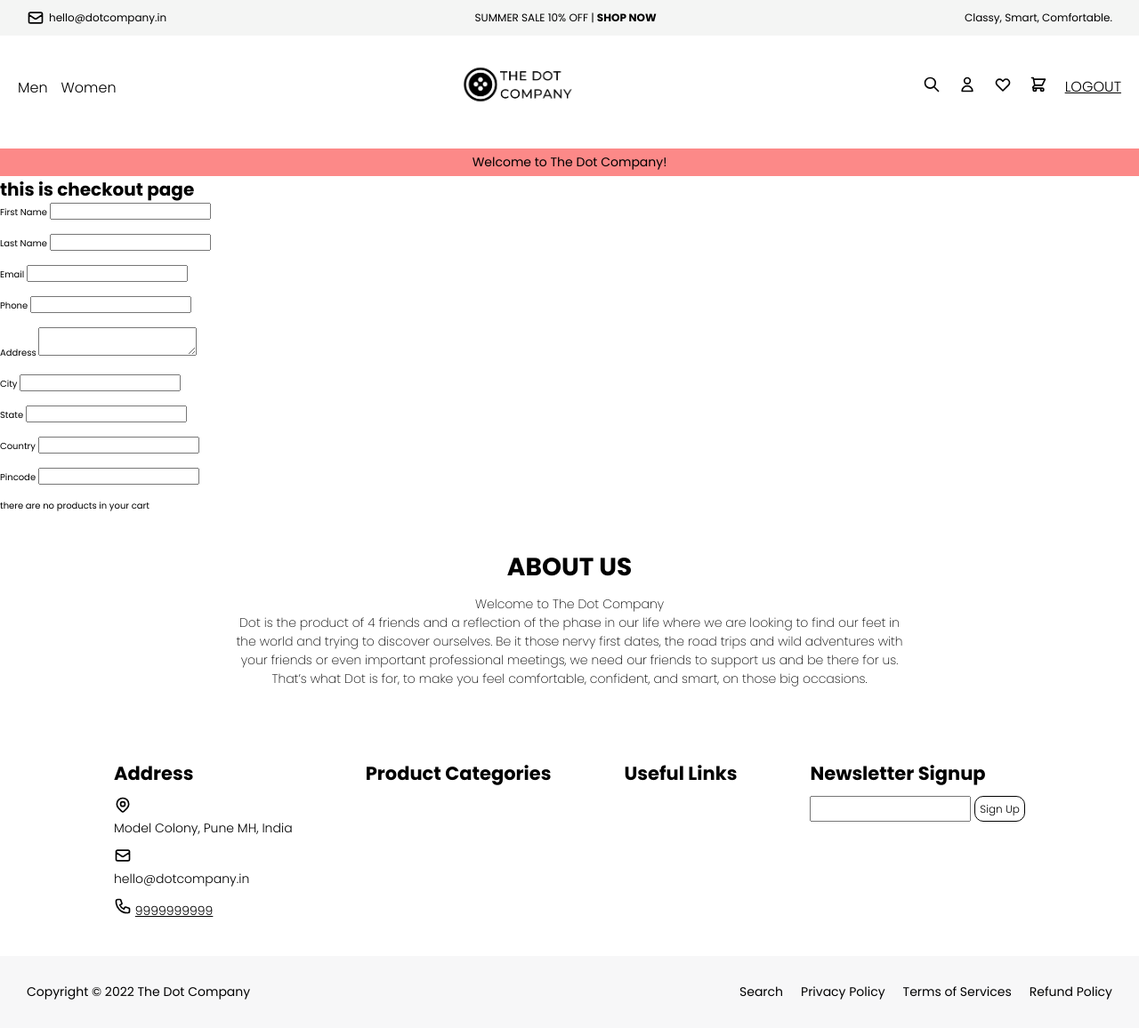
After one commit to nishanthkc/EComm, a Django app: page /checkout/ in a window 1280 px wide. The commit adds this page. Shown: the whole page at 89% size. Run offline with Django 3.2, Linux system fonts and the light colour scheme; a user stored in the database is signed in; data that the repository does not hold is empty.

Commit message:
added checkout function
added checkout function

```diff
--- a/exp/templates/exp/cart.html
+++ b/exp/templates/exp/cart.html
@@ -15,6 +15,8 @@
     <button><a href="#" class="move_to_wishlist_from_cart">Move to Wishlist</a></button><br>
 </form>
 {% endfor %}
+<br>
+<button><a href="{% url 'exp:checkout' %}" class="go_to_checkout">Checkout</a></button><br>
 {% else %}
 <p>no items in your cart</p>
 {% endif %}
@@ -41,6 +43,7 @@
             });
 
         });
+
         $('.move_to_wishlist_from_cart').on('click', function(){
             var prod_id = $(this).closest('.product_data').find('#prod_id').val()
             var token = $('input[name=csrfmiddlewaretoken]').val();
@@ -64,7 +67,6 @@
         });
 
 
-
     });
 </script>
 {% endblock %}
--- /dev/null
+++ b/exp/templates/exp/checkout.html
@@ -0,0 +1,39 @@
+{% extends "exp/test.html" %}
+{% load static %}
+
+{% block content %}
+<h1>this is checkout page</h1>
+<form action="#">
+    <label>First Name</label>
+    <input type="text" placeholder=""><br><br>
+    <label>Last Name</label>
+    <input type="text" placeholder=""><br><br>
+    <label>Email</label>
+    <input type="email" placeholder=""><br><br>
+    <label>Phone</label>
+    <input type="text" placeholder=""><br><br>
+    <label>Address</label>
+    <textarea type="text" placeholder=""></textarea><br><br>
+    <label>City</label>
+    <input type="text" placeholder=""><br><br>
+    <label>State</label>
+    <input type="text" placeholder=""><br><br>
+    <label>Country</label>
+    <input type="text" placeholder=""><br><br>
+    <label>Pincode</label>
+    <input type="text" placeholder=""><br><br>
+
+    {% if cart %}
+    {% for item in cart %}
+    <p><img src="{{ item.product.product_image_1.url }}" height="50px">
+    {{ item.product.product_name }} --- Quantity: {{ item.product_qty }} --- Price: {{ item.product.selling_price }}</p>
+    {% endfor %}
+    <br><br>
+    <b><p>total price: {{ total_price }}</p></b>
+    <br><br>
+    <button><a href="#">Place Order</a></button><br>
+</form>
+{% else %}
+there are no products in your cart
+{% endif %}
+{% endblock %}
--- a/exp/templates/exp/men.html
+++ b/exp/templates/exp/men.html
@@ -4,7 +4,7 @@
 {% block content %}
     <div class="product-headings">
         <a href="#" class="no_style" style="color: black;text-decoration: none;"><p class="primary-heading">Men's Fashion</p></a>
-      </div>
+    </div>
     <div class="product-container">
         {% for product in products %}
           <div class="card">
--- a/exp/templates/exp/test.html
+++ b/exp/templates/exp/test.html
@@ -10,7 +10,7 @@
     <script src="https://code.jquery.com/jquery-3.6.0.js" integrity="sha256-H+K7U5CnXl1h5ywQfKtSj8PCmoN9aaq30gDh27Xc0jk=" crossorigin="anonymous"></script>
     <link rel="stylesheet" type="text/css" href="{% static 'exp/css/style.css' %}" />
     <link rel="stylesheet" type="text/css" href="{% static 'exp/responsive/style.css' %}" />
-
+  <!-- CSS only -->
   </head>
   <body>
     <!-- Top banner --><!-- Top banner --><!-- Top banner --><!-- Top banner --><!-- Top banner -->
--- a/exp/urls.py
+++ b/exp/urls.py
@@ -15,6 +15,7 @@ urlpatterns = [
     path('main/<int:pk>/product_detail', views.ProductDetail.as_view(), name='product_detail'),
     path('test/', views.TestView.as_view(), name='test'),
     path('cart/', views.CartView.as_view(), name='cart'),
+    path('checkout/', views.CheckoutView.as_view(), name='checkout'),
     path('wishlist/', views.WishlistView.as_view(), name='wishlist'),
     path('collections/men', views.MenView.as_view(), name='men'),
     path('collections/women', views.WomenView.as_view(), name='women'),
--- a/exp/views.py
+++ b/exp/views.py
@@ -93,6 +93,15 @@ class WomenView(View):
         products = Product.objects.filter(filter_tags='women')
         ctx = {'products':products}
         return render(request, 'exp/women.html', ctx)
+
+class CheckoutView(LoginRequiredMixin, View):
+    def get(self, request):
+        total_price=0
+        cart = Cart.objects.filter(user=request.user)
+        for item in cart:
+            total_price += item.product.selling_price * item.product_qty
+        ctx = {'cart':cart, 'total_price':total_price}
+        return render(request, 'exp/checkout.html', ctx)
 
 
 
```
